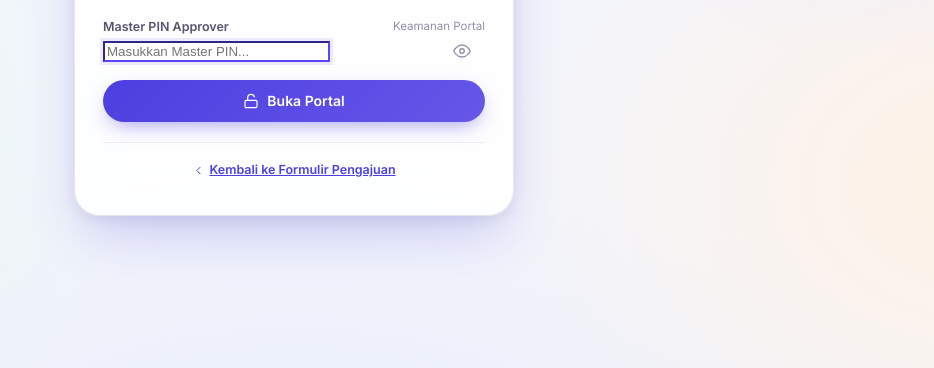
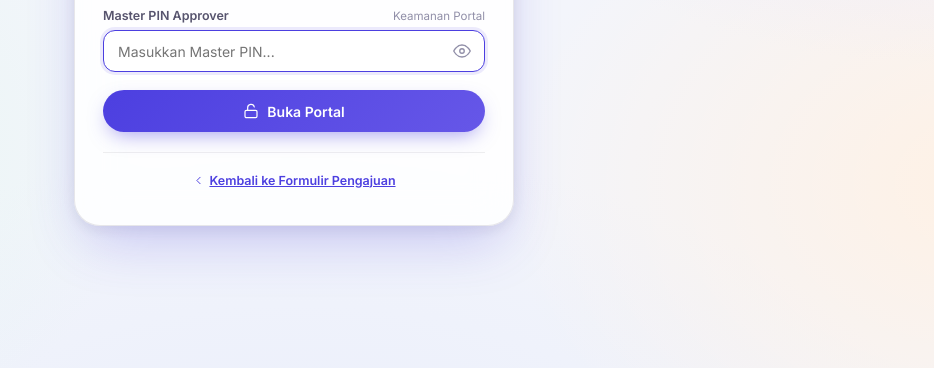
Before and after one commit to cecekilledthecuriousity/anjay-coding, a plain HTML site: page approval/index.html in a window 1280 px wide. Shown: the part 296-664 px from the top of the page, without its empty margins (346-1280 px from the left). Drawn offline with Linux system fonts and the light colour scheme.

Commit message:
fix: style email pengaju field in css and fix syntax in google-apps-script.js

```diff
--- a/css/style.css
+++ b/css/style.css
@@ -190,7 +190,7 @@ body {
 .field label { display: flex; align-items: center; justify-content: space-between; font-size: 12.5px; font-weight: 600; color: var(--ink-soft); margin-bottom: 6px; line-height: 1.3; }
 .field label .hint { font-weight: 400; color: var(--ink-faint); font-size: 11.5px; }
 
-.field input[type="text"], .field input[type="date"], .field input[type="time"], .field input[type="number"], .field input[type="url"], .field textarea {
+.field input[type="text"], .field input[type="email"], .field input[type="password"], .field input[type="date"], .field input[type="time"], .field input[type="number"], .field input[type="url"], .field textarea {
   width: 100%; border: 1px solid var(--line); border-radius: 12px; padding: 10px 14px; font-family: 'Inter', sans-serif;
   font-size: 14px; color: var(--ink); background: rgba(255, 255, 255, 0.7); transition: all 0.15s ease; min-height: 42px;
 }
--- a/google-apps-script.js
+++ b/google-apps-script.js
@@ -844,7 +844,7 @@ function createCalendarEvent(meta, participants, modules) {
 
   const trainingName = meta["Nama training"] || "Pelatihan Karyawan";
   const trainingId = meta["ID training"] || "TRN";
-  let location = meta["Lokasi / venue"] || meta["Link meeting online"] || "";
+  // Gunakan lokasi yang sudah dideklarasikan di awal fungsi.
 
   // Tentukan tanggal & waktu pelaksanaan
   let startDate = null;
```
